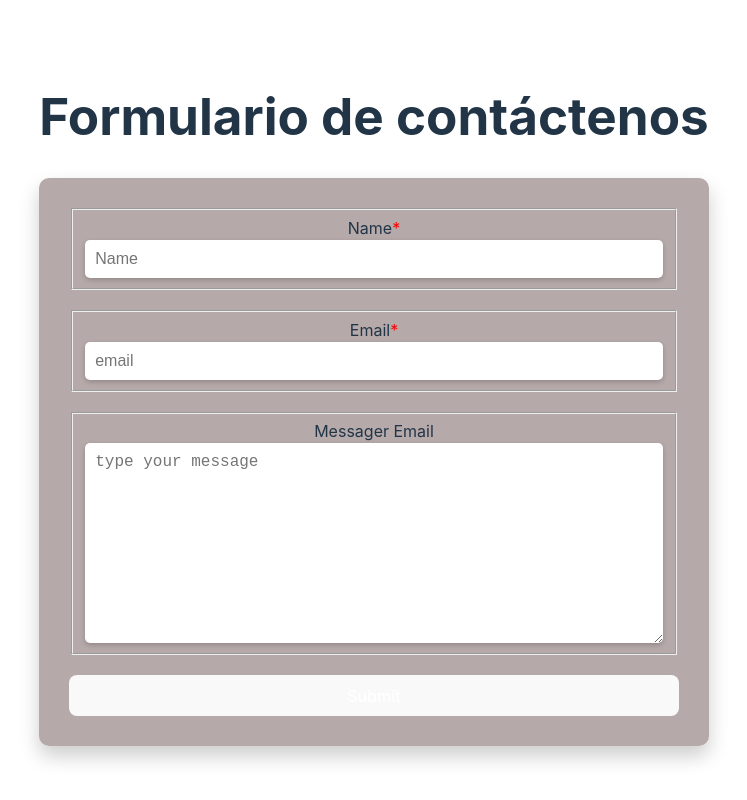
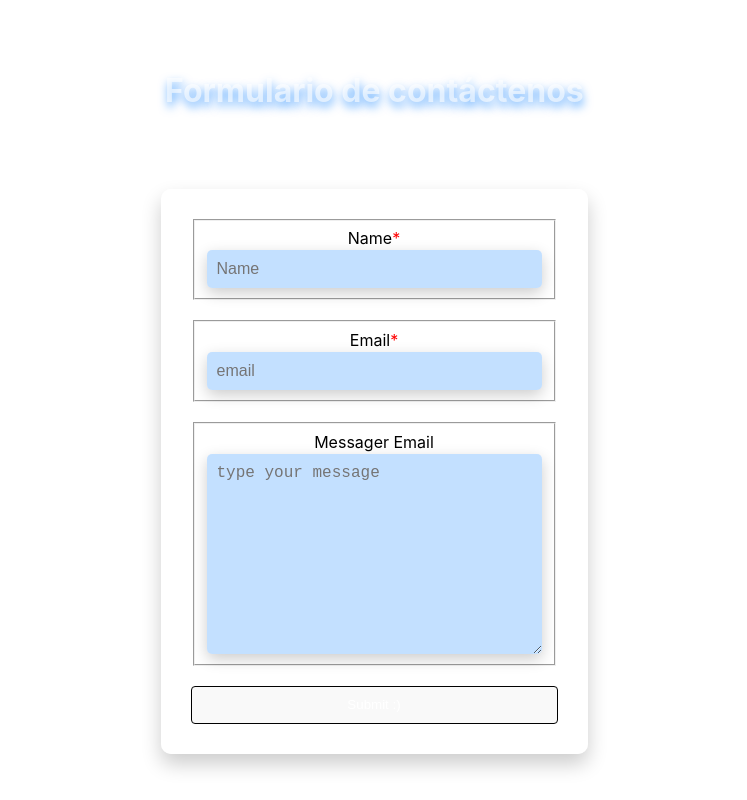
Before and after one commit to erozog125/emailjs-2469285, a React (Vite) app: page / in a window 1280 px wide. Shown: the whole page, without its empty margins (266-1013 px from the left). Built offline with nearby package versions, Linux system fonts and the light colour scheme.

Commit message:
se mejoro el estilo del formulario

```diff
--- a/src/ContactUs/ContactUs.jsx
+++ b/src/ContactUs/ContactUs.jsx
@@ -53,7 +53,7 @@ export const ContactUs = () => {
           <textarea name="message" id="" cols="30" rows="10" placeholder="type your message"></textarea>
       </fieldset>
 
-      <button>Submit</button>
+      <button>Submit :) </button>
     </form>
   </div>
   )
--- a/src/ContactUs/contactus.css
+++ b/src/ContactUs/contactus.css
@@ -1,7 +1,7 @@
 .columna {
   display: flex;
   flex-direction: column;
-  background-color: #948181ae;
+  background-color: #ffffffae;
   padding: 30px;
   border-radius: 10px;
   box-shadow: 0 10px 20px #00000033;
@@ -11,6 +11,7 @@
 fieldset {
   display: flex;
   flex-direction: column;
+  color: #000;
   margin-bottom: 20px;
   opacity: 0;
   transform: translateY(10px);
@@ -27,8 +28,9 @@ input,
 textarea {
   padding: 10px;
   border-radius: 5px;
+  background: #007bff3c;
   border: none;
-  box-shadow: 0 2px 5px #00000033;
+  box-shadow: 0 5px 15px #00000033;
   font-size: 16px;
   opacity: 0;
   transform: translateY(10px);
@@ -39,26 +41,33 @@ textarea {
 input:focus,
 textarea:focus {
   outline: none;
-  box-shadow: 0 0 5px rgba(0, 0, 0, 0.2);
+  box-shadow: 0 0 5px #00000033;
 }
 
+/* inspired form gumroad website */
 button {
-  background-color: #007bff;
+  --bg: #000;
+  --hover-bg: #007bffeb;
+  --hover-text: #000;
   color: #fff;
-  padding: 10px;
-  border: none;
-  border-radius: 5px;
-  font-size: 16px;
+  border: 1px solid var(--bg);
+  border-radius: 4px;
+  padding: 0.8em 2em;
   cursor: pointer;
-  transition: background-color 0.3s ease;
-  opacity: 0;
-  transform: translateY(10px);
-  animation: fade-in 0.5s ease forwards;
-  animation-delay: 0.6s;
+  background: var(--bg);
+  transition: 0.2s;
 }
 
 button:hover {
-  background-color: #0069d9;
+  color: var(--hover-text);
+  transform: translate(-0.25rem,-0.25rem);
+  background: var(--hover-bg);
+  box-shadow: 0.25rem 0.25rem var(--bg);
+}
+
+button:active {
+  transform: translate(0);
+  box-shadow: none;
 }
 
 @keyframes slide-up {
--- a/src/index.css
+++ b/src/index.css
@@ -4,8 +4,8 @@
   font-weight: 400;
 
   color-scheme: light dark;
-  color: rgba(255, 255, 255, 0.87);
-  background-color: #242424;
+  color: #ffffffde;
+  background-color: #2a2929;
 
   font-synthesis: none;
   text-rendering: optimizeLegibility;
@@ -32,28 +32,23 @@ body {
 }
 
 h1 {
-  font-size: 3.2em;
-  line-height: 1.1;
+  position: relative;
+  left: -200px;
+  width: 100%;
+  height: 100px;
+  text-shadow: 1px 5px 10px #007bff9a;
+  color: #ffffff98;
+  animation-name: example;
+  animation-duration: 2s;
+  animation-timing-function: ease-out;
+  animation-fill-mode: forwards;
 }
 
-button {
-  border-radius: 8px;
-  border: 1px solid transparent;
-  padding: 0.6em 1.2em;
-  font-size: 1em;
-  font-weight: 500;
-  font-family: inherit;
-  background-color: #1a1a1a;
-  cursor: pointer;
-  transition: border-color 0.25s;
+@keyframes example {
+  from { left: -200px; }
+  to { left: calc(20% - 85px); }
 }
-button:hover {
-  border-color: #646cff;
-}
-button:focus,
-button:focus-visible {
-  outline: 4px auto -webkit-focus-ring-color;
-}
+
 
 @media (prefers-color-scheme: light) {
   :root {
```
